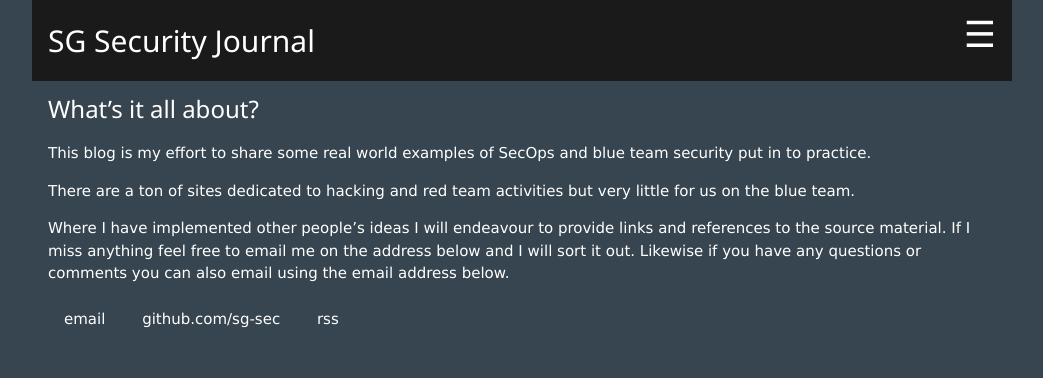
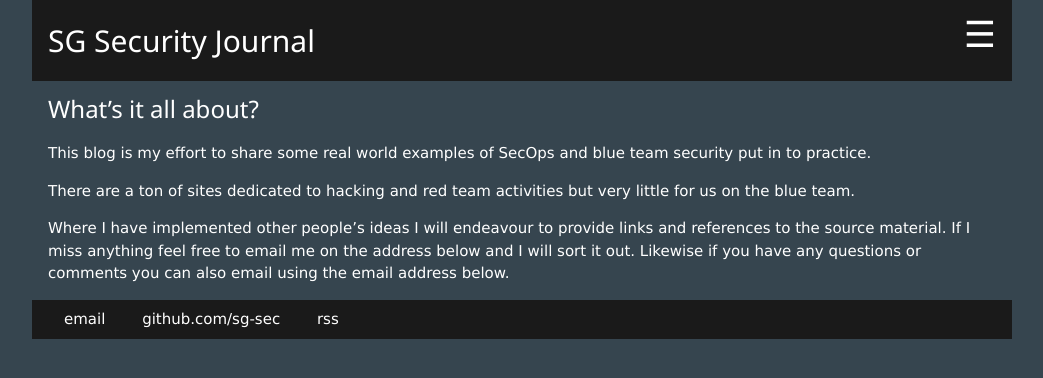
Before and after one commit to sg-sec/sg-sec.github.io, a Jekyll site: the page built from about/index.md, in a window 1280 px wide. Shown: the top 378 px of the page, without its empty margins (118-1161 px from the left). Built offline with Jekyll 4.4.1, drawn with Linux system fonts in a browser that asks for light colours; our own code applies the rules of GitHub Pages for plain Markdown files.

Commit message:
Update default.html

```diff
--- a/_layouts/default.html
+++ b/_layouts/default.html
@@ -24,7 +24,7 @@
 			{{ content }}
 
 			</div><!-- /.container -->
-			<footer class="w3-container sg-dark-chatcoal-black">
+			<footer class="w3-container sg-dark-charcoal-black">
 	    		        <a class="w3-bar-item w3-button" href="mailto:sgsec@tutanota.com">email</a>
                                 <a class="w3-bar-item w3-button" href="https://github.com/sg-sec"> github.com/sg-sec</a>
                                 <a class="w3-bar-item w3-button" href="https://blog.sg-sec.co.uk/feed.xml">rss</a>
```
